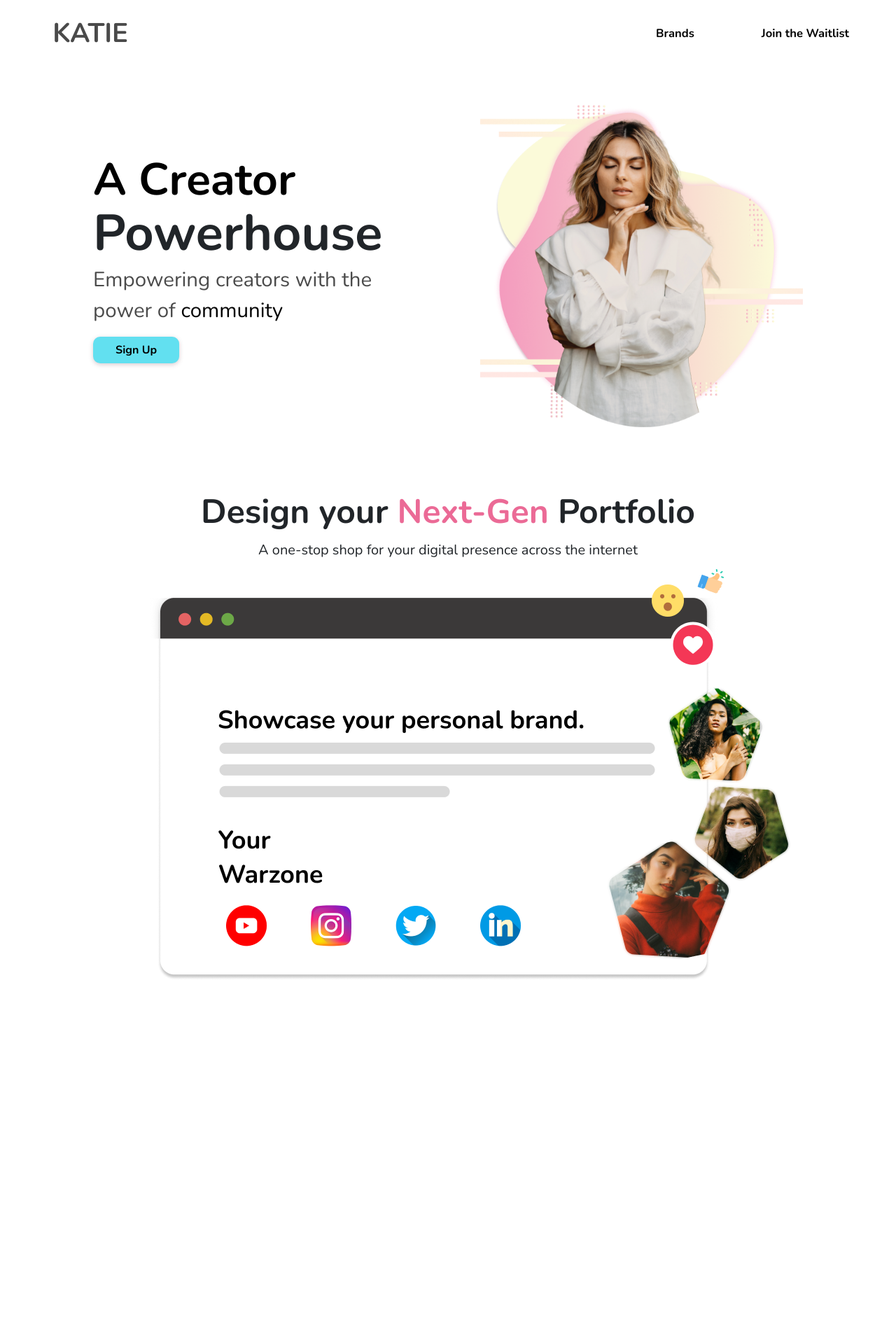
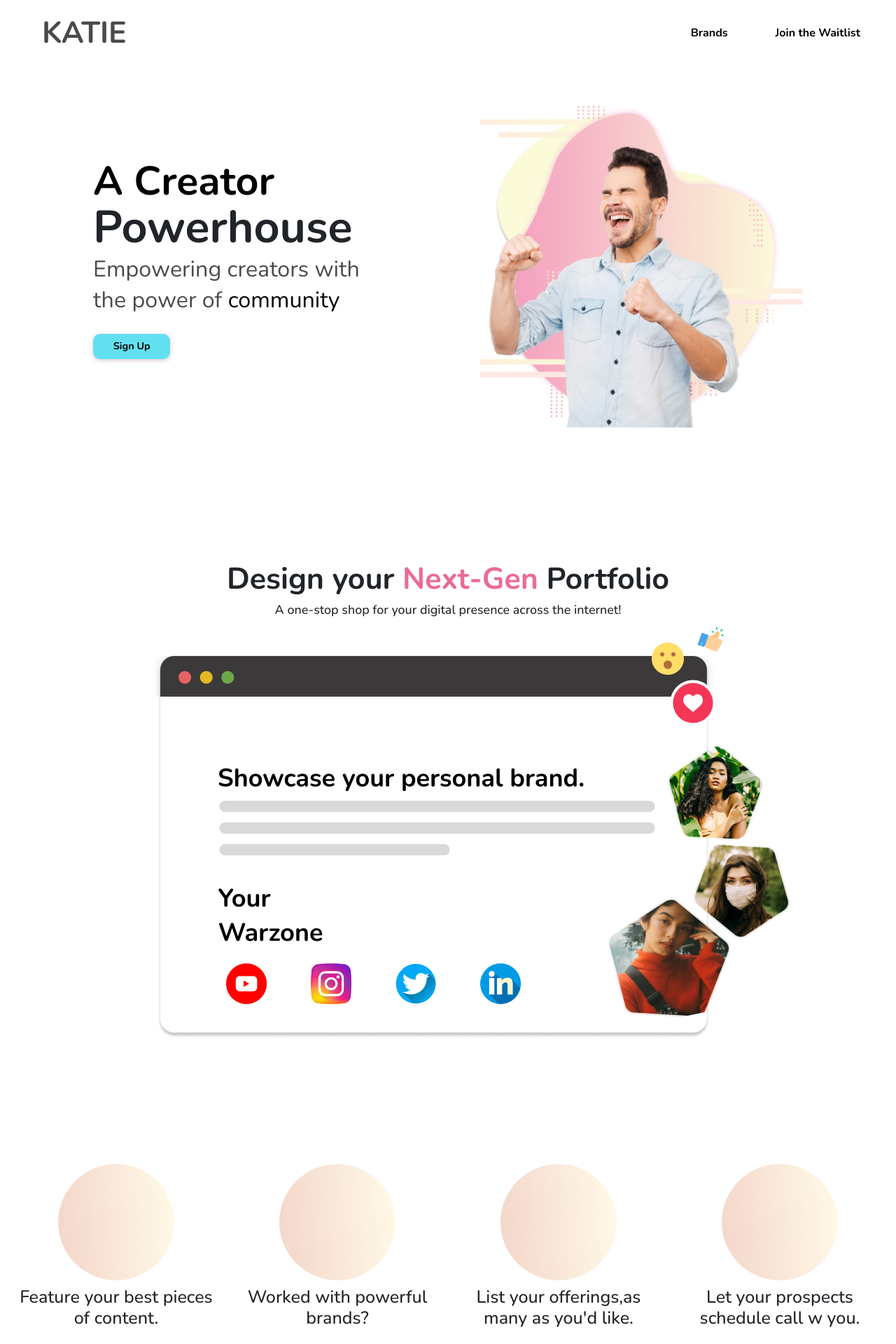
Before and after one commit to aryan-011/katie-development, a React (Create React App) app: page / in a window 1280 px wide. Shown: the top 1920 px of the page at 70% size. Before the commit the page ends 1443 px from the top, so only its background shows below. Built offline with nearby package versions, Linux system fonts and the light colour scheme.

Commit message:
Added-animations

```diff
--- a/src/App.css
+++ b/src/App.css
@@ -1,11 +1,12 @@
-.App {
-  text-align: center;
+
+html {
+  font-size: 0.7vw;
+
+}
+body {
+  font-size: 1.6rem;
 }
 
-.App-logo {
-  height: 40vmin;
-  pointer-events: none;
-}
 
 @media (prefers-reduced-motion: no-preference) {
   .App-logo {
--- /dev/null
+++ b/src/components/features/FeatureCard.js
@@ -0,0 +1,15 @@
+import React from 'react'
+import styles from './FeatureCard.module.css'
+function FeatureCard(props) {
+    return (
+        <div className={`${styles.card}`}>
+          <div className={`${styles.logoContainer}`}>
+
+          </div>
+           <h2 className={`${styles.title}`} >{props.title} </h2>
+        </div>
+
+    )
+}
+
+export default FeatureCard
--- /dev/null
+++ b/src/components/features/FeatureCard.module.css
@@ -0,0 +1,40 @@
+@font-face {
+    font-family: "NunitoNorm";
+    src: local("Nunito"),
+     url("../../fonts/Nunito/Nunito-VariableFont_wght.ttf") format("truetype");
+    font-weight: medium;
+    }
+.card{
+    display: flex;
+    flex-direction: column;
+    width: 300px;
+    justify-content: center;
+    align-items: center;
+}
+.logoContainer
+{
+    width: 13vw;
+    height: 13vw;
+    border-radius: 50%;
+    background-image: linear-gradient(84.09deg, #F4D8CC 6.69%, #FFF8E6 93.31%);
+    margin: 3%;
+}
+.title{
+    font-family: NunitoNorm;
+    font-size: 2.8rem;
+    text-align: center;
+}
+.card:hover .logoContainer {
+        animation: rotate 1s linear;
+}
+@keyframes rotate{
+    0%{
+        transform: rotate(0deg);
+    }
+    50%{
+        transform: rotate(180deg);
+    }
+    100%{
+        transform: rotate(360deg);
+    }
+}
--- /dev/null
+++ b/src/components/features/Features.js
@@ -0,0 +1,16 @@
+import React from 'react'
+import styles from './Features.module.css'
+import FeatureCard from './FeatureCard'
+let titlearray=['Feature your best pieces of content.','Worked with powerful brands?',"List your offerings,as many as you'd like.","Let your prospects schedule call w you."]
+function Features() {
+    return (
+        <div className={`${styles.FeatureCardContainer}`}>
+            <FeatureCard title={titlearray[0]} />
+            <FeatureCard title={titlearray[1]} />
+            <FeatureCard title={titlearray[2]} />
+            <FeatureCard title={titlearray[3]} />
+        </div>
+    )
+}
+
+export default Features
--- /dev/null
+++ b/src/components/features/Features.module.css
@@ -0,0 +1,12 @@
+
+.FeatureCardContainer{
+display: flex;
+align-items: center;
+justify-content: space-evenly;
+margin: 10% 0 10% 0;
+}
+@media (max-width: 746px) {
+.FeatureCardContainer{
+    flex-direction: column;
+}
+}
--- a/src/components/header/Header.js
+++ b/src/components/header/Header.js
@@ -1,9 +1,31 @@
 import React from 'react'
 import image1 from "./Asset 1.png"
+import image from './Asset 2.png'
 import styles from "./Header.module.css"
 import Navbar from '../navbar/Navbar.js'
+import { useState,useEffect } from 'react'
 import "../../fonts/Nunito/Nunito-VariableFont_wght.ttf"
+const images = [image1,image];
+const heading=['community','technology','information']
 function Header(props) {
+
+  const [currentIndex, setCurrentIndex] = useState(0);
+  const [index,setIndex]=useState(0);
+//   useEffect(() => {
+//     const intervalId = setInterval(() => {
+//         setCurrentIndex(prevIndex =>(currentIndex==1?0:prevIndex+1));
+//     }, 5000)
+
+//     return () => clearInterval(intervalId);
+// })
+useEffect(() => {
+  const intId = setInterval(() => {
+    setIndex(prevIndex => (index === 2 ? 0 : prevIndex + 1));
+    setCurrentIndex(index===0?0:1);
+  }, 1667)
+
+  return () => clearInterval(intId);
+})
   return (
     <div className={`${styles.header}`}>
         <Navbar />
@@ -12,10 +34,10 @@ function Header(props) {
             <div className={`${styles.left}`}>
               <h2>A Creator </h2>
               <h1>Powerhouse</h1>
-              <p>Empowering creators with the power of <span>community</span></p>
+              <p>Empowering creators with the power of <span>{heading[index]}</span></p>
               <button className={`${styles.signUp}`}>Sign Up</button>
             </div>
-            <img src={image1} alt="img" />
+            <img src={images[currentIndex]} alt="img" />
           </div>
         </div>
     </div>
--- a/src/components/header/Header.module.css
+++ b/src/components/header/Header.module.css
@@ -15,6 +15,8 @@
 
 }
 .header_intro {
+    display: flex;
+    justify-content: center;
     text-align: center;
     padding-bottom: 50px;
     height: fit-content;
@@ -28,14 +30,14 @@
 }
 .left > h1{
     font-family: 'Nunito';
-    font-size: 5.625vw;
+    font-size: 7.2rem;
     line-height: 100.4%;
     text-align: left;
 }
 .left > h2{
     font-family: 'Nunito';
     color: black;
-    font-size: 5vw;
+    font-size: 6.4rem;
     line-height: 100.4%;
     text-align: left;
 
@@ -44,7 +46,7 @@
 color: #4B4B4B;
 font-family: NunitoNorm;
 font-weight: 400;
-font-size: 2.3vw;
+font-size: 3.6rem;
 line-height: 44px;
 letter-spacing: 0em;
 text-align: left;
@@ -64,16 +66,16 @@ color: black;
     font-size: 1.1em;
 }
 .signUp{
-padding: 8px 32px;
+padding: 0.8rem 3.2rem;
 width: fit-content;
-gap: 12px;
 background: #62E0F0;
 box-shadow: 0px 2px 6px rgba(107, 55, 74, 0.25);
 border-radius: 10px;
 border-width : 0;
 font-family: 'Nunito';
-font-size: 1.25vw;
+font-size: 1.6rem;
 line-height: 22px;
+margin: 2rem 0 0 0;
 }
 .header_intro .box img{
     width: 40%;
@@ -97,6 +99,9 @@ line-height: 22px;
     .signUp{
         font-size: 2.6vw;
     }
+    .left>p{
+        text-align: center;
+    }
 }
 @media (max-width: 500px){
     .header{
--- a/src/components/landing-page/Landing-page.js
+++ b/src/components/landing-page/Landing-page.js
@@ -2,6 +2,7 @@ import React from "react";
 import styles from './Landing-page.module.css'
 import Header from "../header/Header";
 import NextGen from "../nextGen/NextGen";
+import Features from "../features/Features";
 import "../../fonts/Nunito/Nunito-VariableFont_wght.ttf"
 
 
@@ -10,6 +11,7 @@ function LandingPage() {
         <>
             <Header/>
             <NextGen/>
+            <Features/>
         </>
     );
 }
--- a/src/components/navbar/Navbar.css
+++ b/src/components/navbar/Navbar.css
@@ -19,7 +19,7 @@
     color: black;
     font-family: 'Nunito';
 
-font-size: 1.3vw;
+font-size: 1.8rem;
 line-height: 27px;
 
 }
@@ -33,13 +33,13 @@ color: #4A4A4A;
   text-decoration: none;
   font-family: Nunito;
 
-  font-size: 3vw;
+  font-size: 4.8rem;
   line-height: 65px;
   text-align: center;
-  margin-left: 30%;
+  /* margin-left: 30%; */
 }
 
-@media (min-width: 746px) {
+@media (min-width: 546px) {
   .navbar-expand-custom {
     flex-direction: row;
     flex-wrap: nowrap;
--- a/src/components/navbar/Navbar.js
+++ b/src/components/navbar/Navbar.js
@@ -9,7 +9,7 @@ function Navbar() {
       <nav className="navbar navbar-expand-custom">
         <div className="container-fluid">
               <ul className="nav-item">
-                <NavLink className="katie" aria-current="page"  to="/">
+                <NavLink className="katie nav-link" aria-current="page"  to="/">
                   KATIE
                 </NavLink>
               </ul>
--- a/src/components/nextGen/NextGen.js
+++ b/src/components/nextGen/NextGen.js
@@ -7,7 +7,7 @@ function NextGen(props) {
     <div className={`${styles.container}`}>
 
         <h3>Design your <span>Next-Gen</span> Portfolio</h3>
-        <h4>A one-stop shop for your digital presence across the internet </h4>
+        <h4>A one-stop shop for your digital presence across the internet! </h4>
         <div className={`${styles.imgg}`}>
             <img src={image} alt="img" />
         </div>
--- a/src/components/nextGen/NextGen.module.css
+++ b/src/components/nextGen/NextGen.module.css
@@ -16,20 +16,26 @@
     flex-direction: column;
     align-items: center;
     justify-content: center;
+    margin-top: 8%;
 }
 .container>h3{
     font-family: Nunito;
-    font-size: 3.75vw;
-    line-height: 65px;
+    font-size: 4.8rem;
+
 }
 .container>h3>span{
     color: #EB6A96;
 }
 .container>h4{
     font-family: NunitoNorm;
-    font-size: 1.56vw;
+    font-size: 2rem;
     line-height: 27px;
 }
 .imgg{
     margin-left: 8%;
 }
+img{
+    width: 100%;
+    height: 40%;
+
+}
```
Also changed, not shown: src/components/header/Asset 2.png (added).
